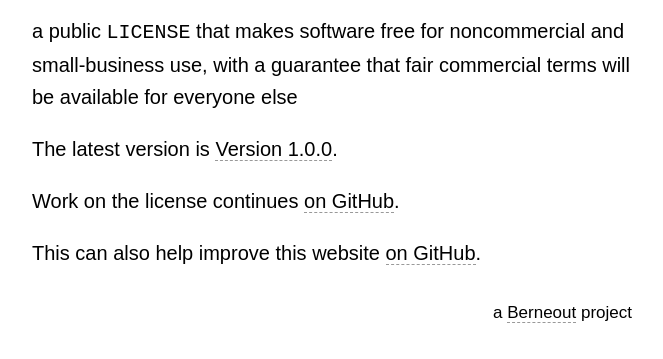
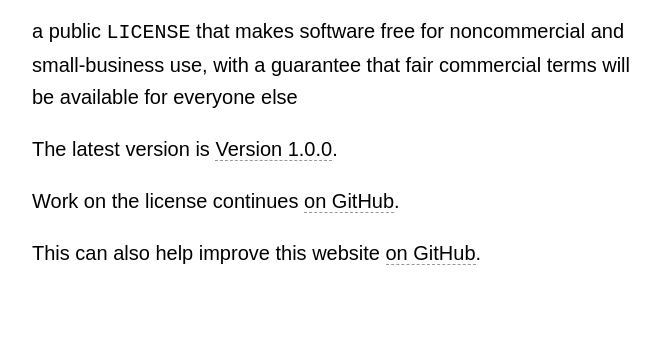
Before and after one commit to berneout/bigtimelicense.com, a plain HTML site: page index.html in a window 1280 px wide. Shown: the part 103-462 px from the top of the page, without its empty margins (308-971 px from the left). Drawn offline with Linux system fonts and the light colour scheme.

Commit message:
Remove footer

```diff
--- a/index.html
+++ b/index.html
@@ -28,10 +28,5 @@
         This can also help improve this website <a href="https://github.com/berneout/bigtimelicense.com">on GitHub</a>.
       </p>
     </main>
-    <footer role="contentinfo">
-      <p>
-        a <a href="https://berneout.org">Berneout</a> project
-      </p>
-    </footer>
   </body>
 </html>
```
